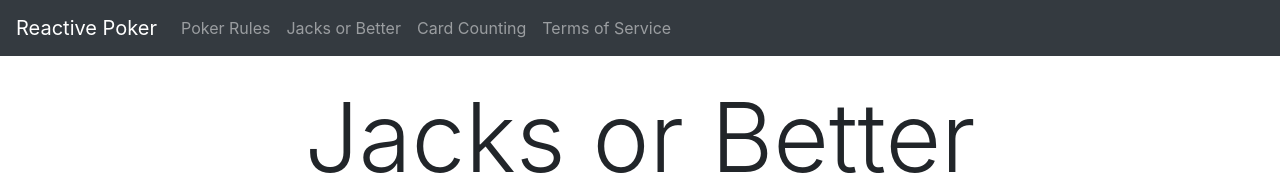
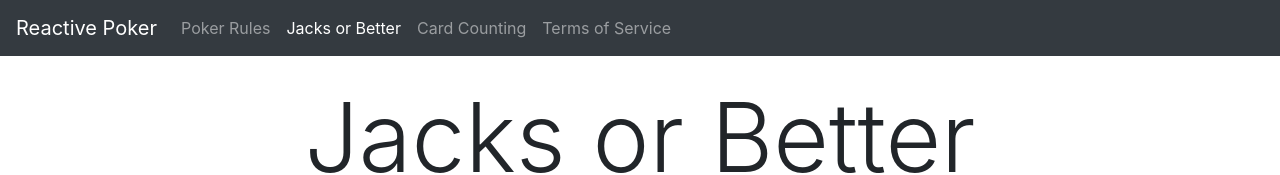
Before and after one commit to jorgedonoso/reactivepoker.com, a Next.js app: page /jacks-or-better in a window 1280 px wide. Shown: the top 175 px of the page. Built offline with nearby package versions, Linux system fonts and the light colour scheme.

Commit message:
Display which navigation item is currently active

```diff
--- a/layouts/shared/Navigation.js
+++ b/layouts/shared/Navigation.js
@@ -1,4 +1,5 @@
 import Link from "next/link"
+import { withRouter } from 'next/router'
 
 const links = [
     { label: "Poker Rules", path: "/poker-rules" },
@@ -7,16 +8,21 @@ const links = [
     { label: "Terms of Service", path: "/terms-of-service" }
 ]
 
-const Navigation = () =>
+const Navigation = ({ router }) =>
     <nav className="navbar navbar-expand-sm navbar-dark bg-dark">
         <Link href="/"><a className="navbar-brand">Reactive Poker</a></Link>
         <div className="navbar-nav">
             {links.map(
-                (link, $key) =>
-                    <Link key={$key} href={link.path}><a className="nav-item nav-link">{link.label}</a></Link>
+                (link, $key) => {
+                    let isActive;
+                    if (router.pathname == link.path) {
+                        isActive = "active";
+                    }
+                    return <Link key={$key} href={link.path}><a className={"nav-item nav-link " + isActive}>{link.label}</a></Link>
+                }
             )}
         </div>
     </nav>
 
 
-export default Navigation
+export default withRouter(Navigation)
```
